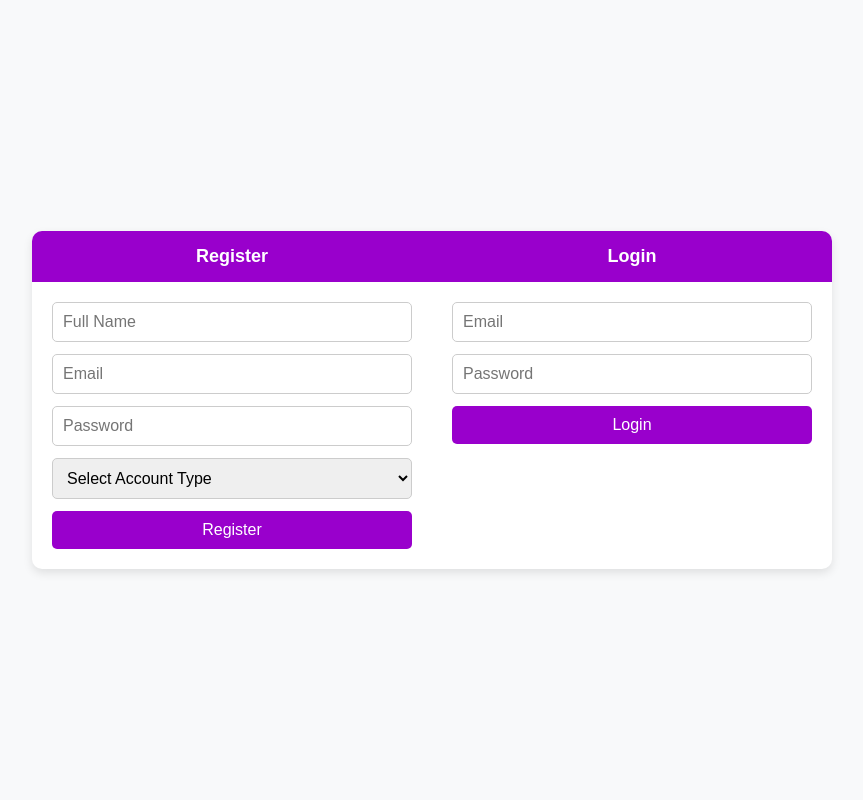
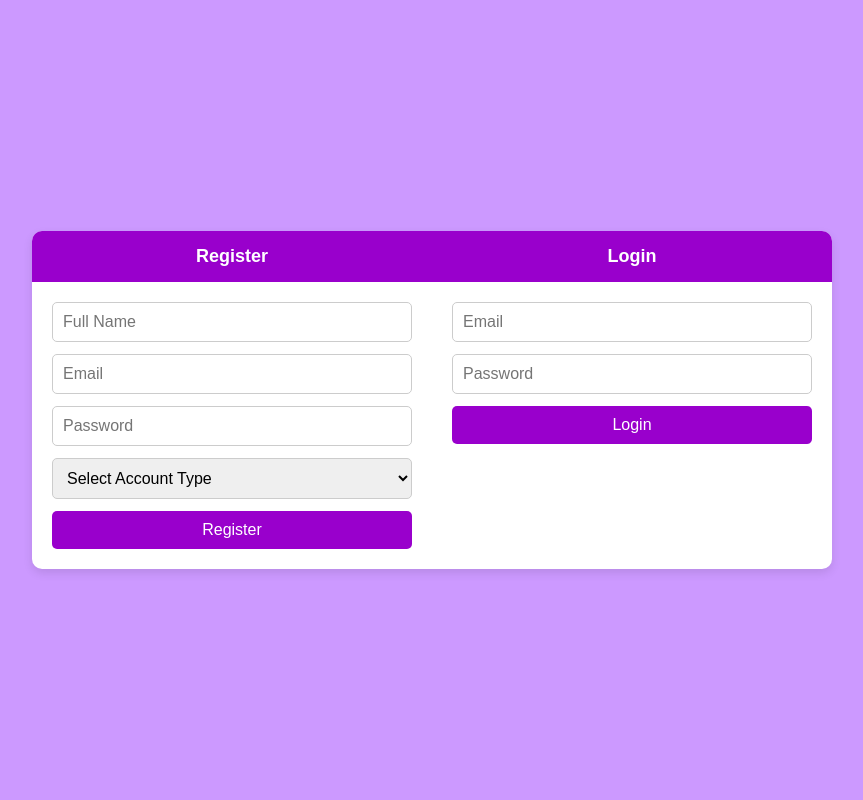
Before and after one commit to SzymonKuczer/lloyds-hackathon-project, a Django app: template b2b/pub_b2b/templates/Loginpage.html in a window 1280 px wide. Shown: the whole page, without its empty margins (208-1071 px from the left). Run offline with Django 5.2, Linux system fonts and the light colour scheme; the template is opened without the code that fills it, so the values that code supplies are empty.

Commit message:
Updated the login page slightly

```diff
--- a/b2b/pub_b2b/templates/Loginpage.html
+++ b/b2b/pub_b2b/templates/Loginpage.html
@@ -6,7 +6,7 @@
   <title>Community Marketplace</title>
   <style>
     body {
-      background-color: #f8f9fa;
+      background-color: #cc99ff;
       font-family: Arial, sans-serif;
       display: flex;
       justify-content: center;
@@ -48,6 +48,7 @@
       border-radius: 5px;
       border: 1px solid #ccc;
       font-size: 16px;
+      transition: border 0.2s ease;
     }
 
     button {
```
